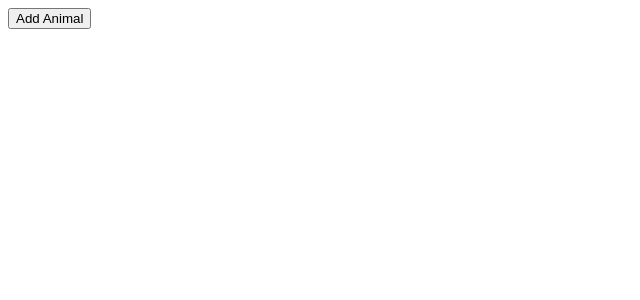
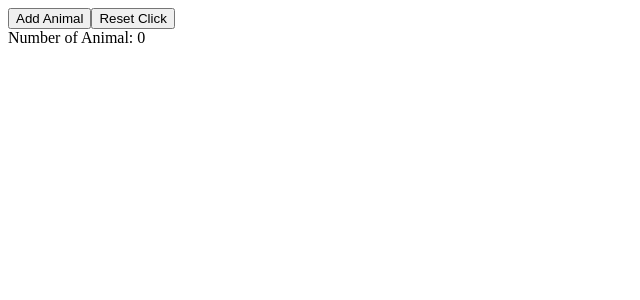
Before and after one commit to kyawkoko232/react-july, a React (Vite) app: page / in a window 1280 px wide. Shown: the top 300 px of the page, without its empty margins (0-640 px from the left). Built offline with nearby package versions, Linux system fonts and the light colour scheme.

Commit message:
basic setter and state

```diff
--- a/src/App.jsx
+++ b/src/App.jsx
@@ -1,14 +1,24 @@
+import { useState } from "react";
+
 function App() {
 
+  let [count, setCount] = useState (0);
+  const handleClick = ()=> {
+    setCount(count + 1);
+  }
+
+  const resetClick = ()=> {
+    setCount(count = 0);
+  }
 
   return <div>
-    <button onClick={
-       () => {
-        console.log('Button was Clicked');
-      }
-    }>
+    <button onClick={handleClick}>
       Add Animal
     </button>
+    <button onClick={resetClick}>
+      Reset Click
+    </button>
+    <div>Number of Animal: {count} </div>
   </div>
 }
 export default App;
```
